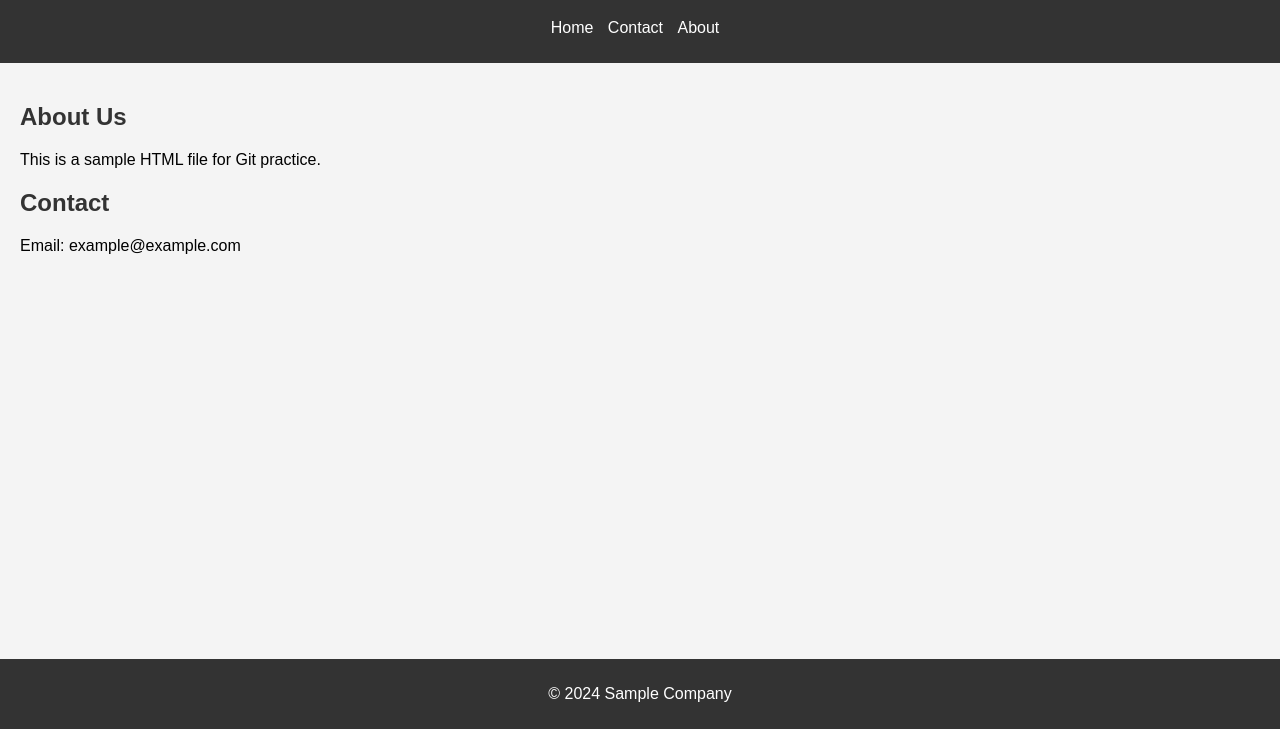
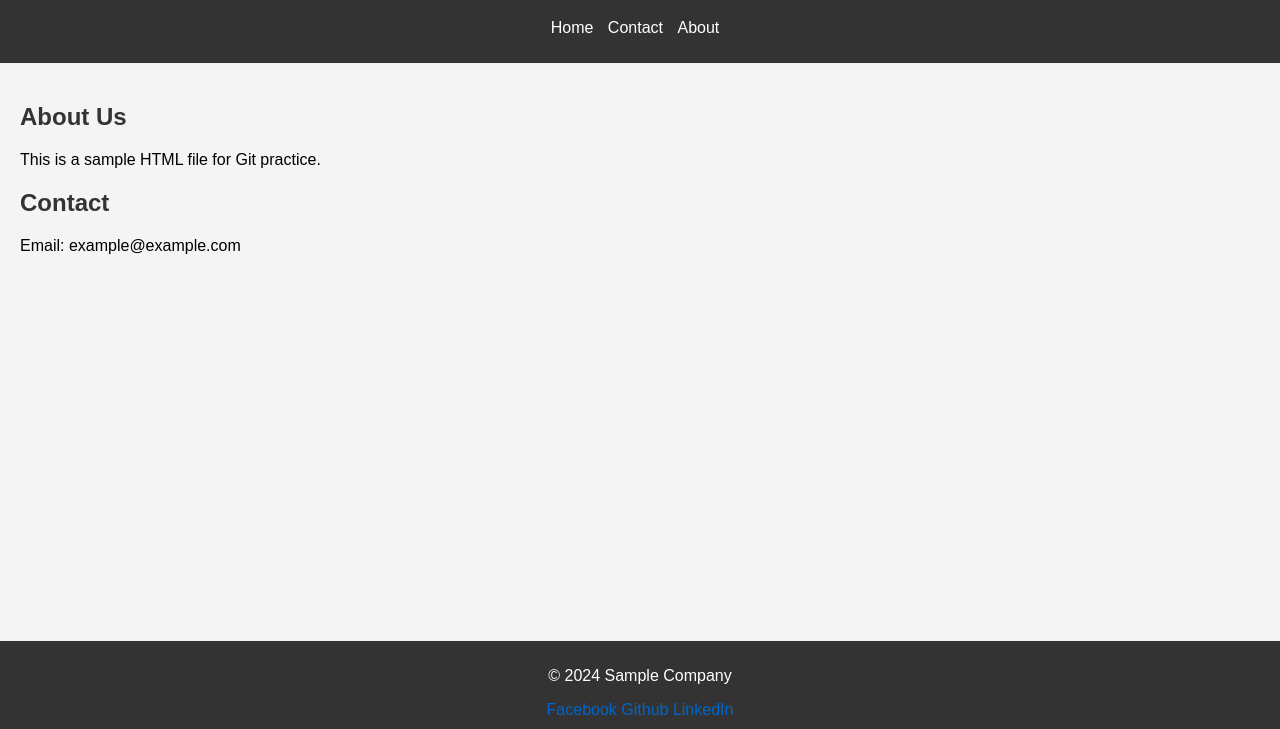
Before and after one commit to skn-07/PMI-Project-Git-Demo, a plain HTML site: page index.html in a window 1280 px wide. Shown: the part 71-800 px from the top of the page. Drawn offline with Linux system fonts and the light colour scheme.

Commit message:
sourudra

```diff
--- a/index.html
+++ b/index.html
@@ -13,7 +13,7 @@
             <ul>
                 <li><a href="index.html">Home</a></li>
                 <li><a href="contact.html">Contact</a></li>
-				<li><a href="about.html">About</a></li>
+                <li><a href="about.html">About</a></li>
             </ul>
         </nav>
     </header>
@@ -29,6 +29,11 @@
     </main>
     <footer>
         <p>&copy; 2024 Sample Company</p>
+        <div class="social-links"> <!---I am sourudra I am adding this social media links-->
+            <a href="https://www.facebook.com" target="_blank">Facebook</a>
+            <a href="https://www.Github.com" target="_blank">Github</a>
+            <a href="https://www.linkedin.com" target="_blank">LinkedIn</a>
+        </div>
     </footer>
 </body>
 </html>
```
